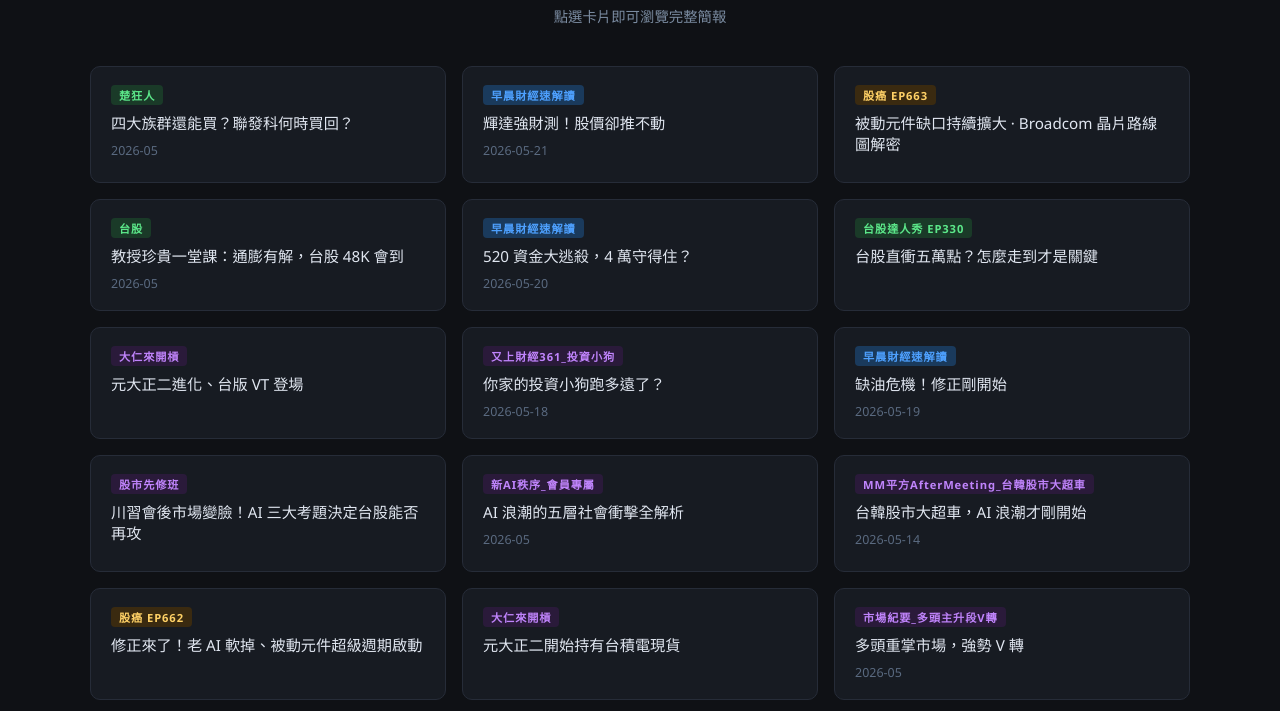
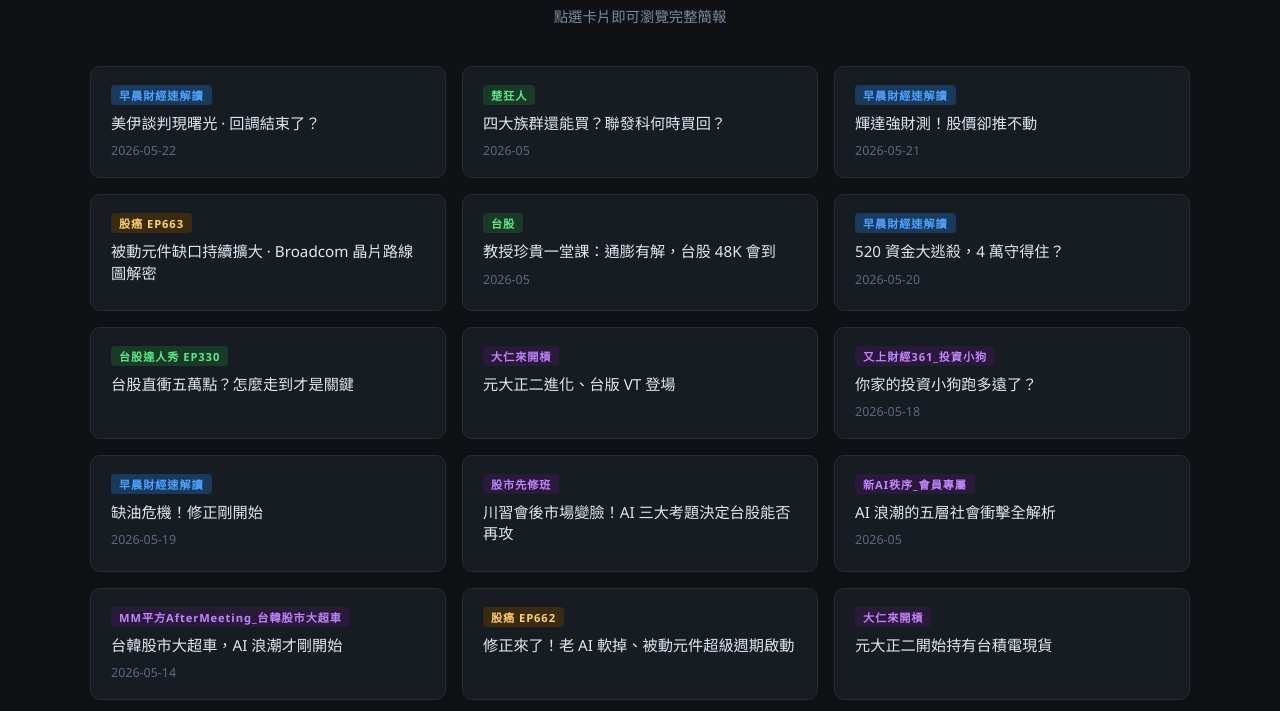
Before and after one commit to realbfu/podcast, a website: page report/index.html in a window 1280 px wide. Shown: the part 89-800 px from the top of the page. Drawn offline with Linux system fonts and the light colour scheme.

Commit message:
chore: 自動更新 index.html 及 .nojekyll

```diff
--- a/report/index.html
+++ b/report/index.html
@@ -57,6 +57,12 @@
     <p>點選卡片即可瀏覽完整簡報</p>
   </header>
   <div class="grid">
+    <a class="card" href="2026_5_22_早晨財經速解讀_市場重點簡報.html">
+      <span class="tag tag-morning">早晨財經速解讀</span>
+      <span class="title">美伊談判現曙光 · 回調結束了？</span>
+      <span class="date">2026-05-22</span>
+    </a>
+
     <a class="card" href="2026_5_財富狂奔_楚狂人連琴文_四大族群_聯發科怎麼買_市場重點簡報.html">
       <span class="tag tag-taiwan">楚狂人</span>
       <span class="title">四大族群還能買？聯發科何時買回？</span>
```
